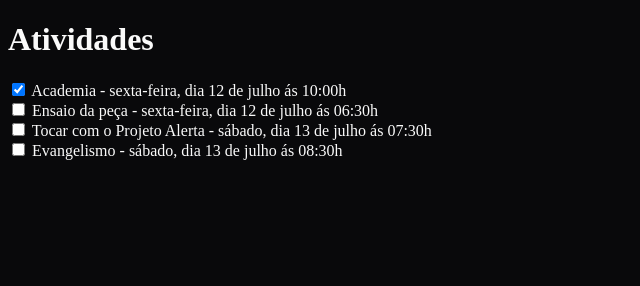
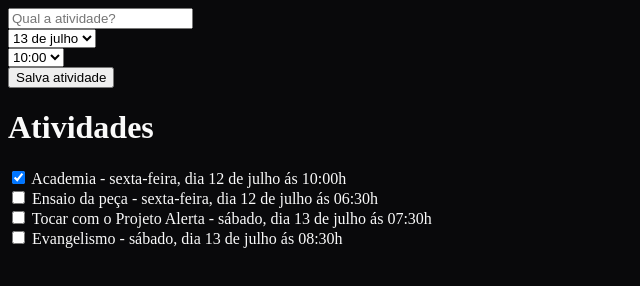
Before and after one commit to caio1213pgm/roteiroDeViagem, a plain HTML site: page index.html in a window 1280 px wide. Shown: the whole page, without its empty margins (0-640 px from the left). Drawn offline with nearby package versions, Linux system fonts and the light colour scheme.

Commit message:
add form html e preventDefault js

```diff
--- a/index.html
+++ b/index.html
@@ -12,7 +12,26 @@
     <title>Roteiro de viagens</title>
 </head>
 <body>
-    <form action=""></form>
+
+    <form onsubmit="salvarAtividade(event)">
+        <div>
+            <input type="text" placeholder="Qual a atividade?" name="atividade">
+        </div>
+
+        <div>
+            <select name="dia">
+                <option value="2024-07-13">13 de julho</option>
+            </select>
+        </div>
+
+        <div>
+            <select name="hora">
+                <option value="10:00">10:00</option>
+            </select>
+        </div>
+
+        <button>Salva atividade</button>
+    </form>
 
     <main>
         <h1>Atividades</h1>
--- a/script.js
+++ b/script.js
@@ -76,3 +76,7 @@ const atualizarListaAtividades = () =>{
 }
 
 atualizarListaAtividades()
+
+const salvarAtividade = (event) =>{
+    event.preventDefault()
+}
```
